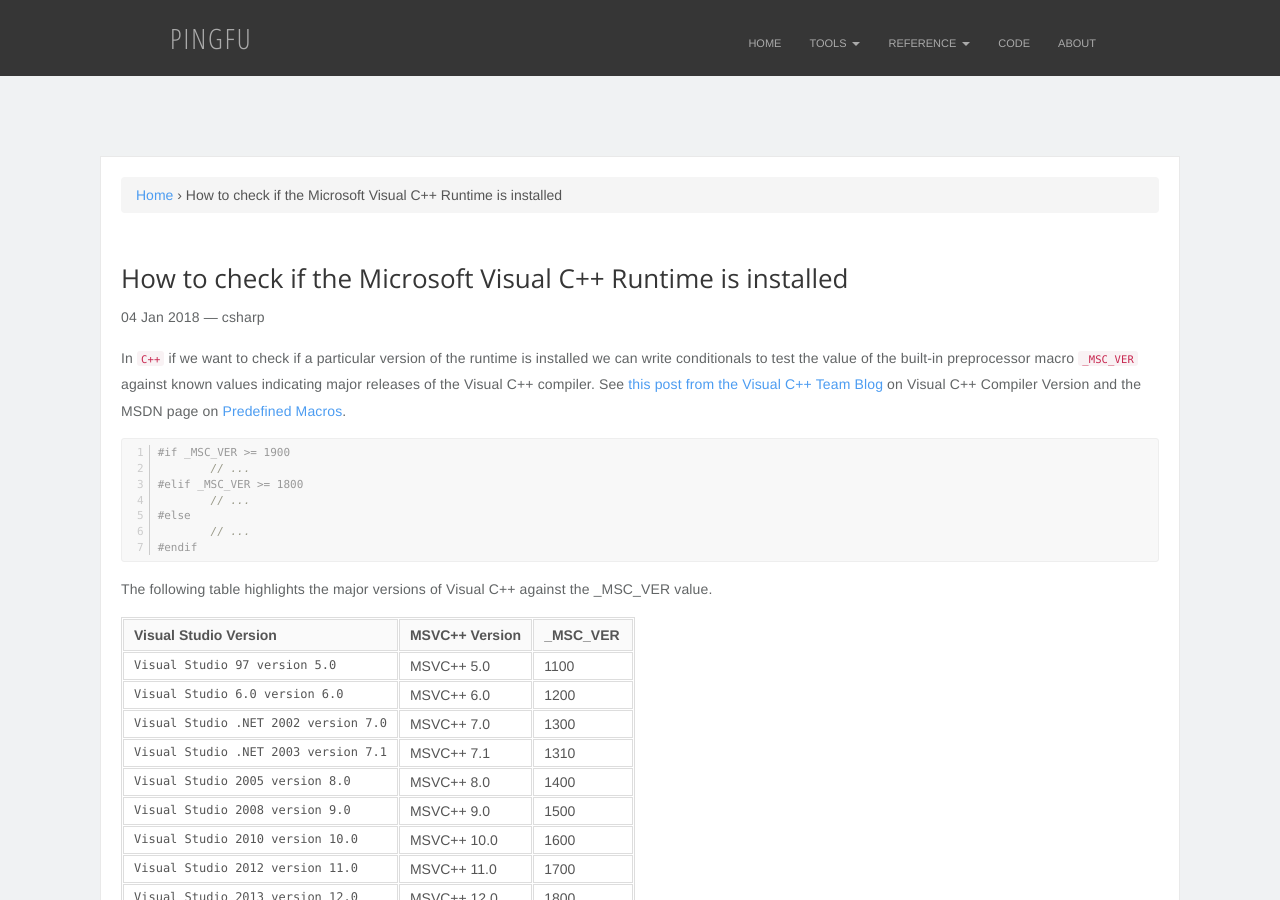
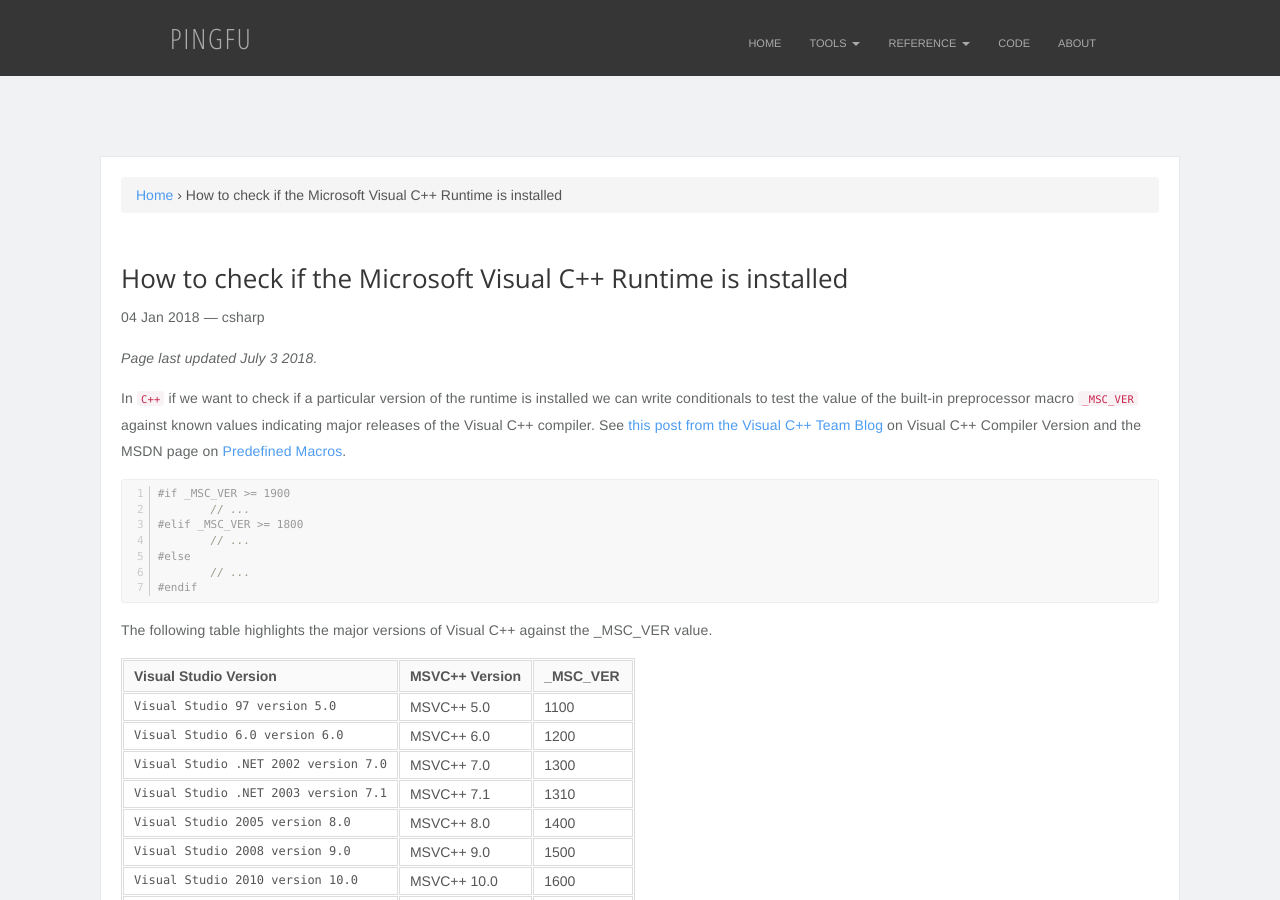
Before and after one commit to pingfu/pingfu.github.io, a Jekyll site: the page built from _posts/2018-01-04-how-to-detect-which-version-of-visual-c-runtime-is-installed.md, in a window 1280 px wide and 900 px high. Built offline with Jekyll 4.4.1, drawn with Linux system fonts in a browser that asks for light colours; nearby versions of some CDN libraries; comment, search, counter and statistics services are not loaded.

Commit message:
add an updated date

```diff
--- a/_posts/2018-01-04-how-to-detect-which-version-of-visual-c-runtime-is-installed.md
+++ b/_posts/2018-01-04-how-to-detect-which-version-of-visual-c-runtime-is-installed.md
@@ -6,6 +6,8 @@ categories: csharp
 tags:
 permalink: /:title
 ---
+
+_Page last updated July 3 2018._
 
 In `C++` if we want to check if a particular version of the runtime is installed we can write conditionals to test the value of the built-in preprocessor macro `_MSC_VER` against known values indicating major releases of the Visual C++ compiler. See [this post from the Visual C++ Team Blog](https://blogs.msdn.microsoft.com/vcblog/2016/10/05/visual-c-compiler-version/) on Visual C++ Compiler Version and the MSDN page on [Predefined Macros](https://msdn.microsoft.com/en-us/library/b0084kay.aspx).
 
```
